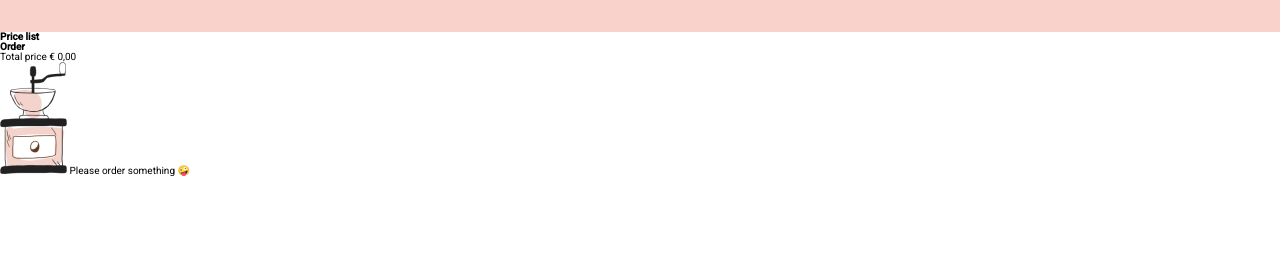
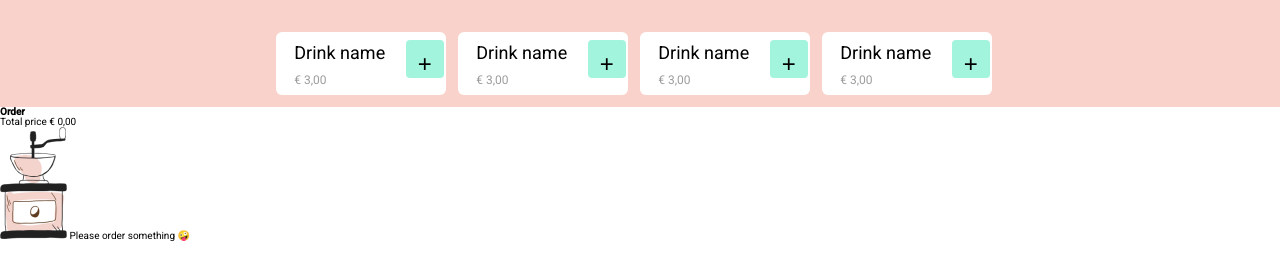
Before and after one commit to SeppeP/plant-based-barista2, a website built with webpack: page src/index.html in a window 1280 px wide. Shown: the part 104-384 px from the top of the page. Built offline with nearby package versions, Linux system fonts and the light colour scheme; some packages are replaced by stand-ins of ours.

Commit message:
pricelist added

```diff
--- a/src/css/base.css
+++ b/src/css/base.css
@@ -13,3 +13,7 @@ html {
 }
 
 /* stylelint-enable */
+
+.highlight {
+  background-color: var(--backgroundColor);
+}
--- a/src/css/components/header.css
+++ b/src/css/components/header.css
@@ -1,7 +1,6 @@
 @import '../vars.css';
 
 .header {
-  background-color: var(--backgroundColor);
   background-image: url(../../assets/img/plan-based-coffee.png);
   background-repeat: no-repeat;
   background-position: 90%;
--- /dev/null
+++ b/src/css/components/pricelist.css
@@ -0,0 +1,55 @@
+@import '../vars.css';
+
+.visually-hidden {
+  display: none;
+}
+
+.prices__list {
+  display: flex;
+  flex-wrap: wrap;
+  width: 87%;
+  margin: 0 auto;
+  justify-content: center;
+  border-bottom: var(--mediumSpacer);
+}
+
+.price {
+  background-color: var(--whiteColor);
+  border-radius: .6rem;
+  width: 17rem;
+  height: 6.3rem;
+  margin: 0 var(--smallSpacer) var(--smallSpacer) 0;
+}
+
+.price__button {
+  display: grid;
+  grid-template-columns: 3fr 1fr;
+  align-items: center;
+  justify-items: center;
+}
+
+.price__button__wrapper {
+  display: flex;
+  flex-flow: column;
+}
+
+.price__button__name {
+  font-size: var(--fontSizeSmall);
+  padding: var(--smallSpacer);
+}
+
+.price__button__amount {
+  font-size: var(--fontSizeTiny);
+  color: var(--greyColor);
+  padding: 0 var(--smallSpacer);
+}
+
+.price__button__plus {
+  background: var(--backgroundColorGreen);
+  padding: var(--smallSpacer);
+  border-radius: .4rem;
+  height: 3.8rem;
+  width: 3.8rem;
+  font-size: var(--fontSizeMediumLarge);
+  font-family: var(--font2);
+}
--- a/src/css/vars.css
+++ b/src/css/vars.css
@@ -1,11 +1,17 @@
 :root {
   --backgroundColor: #f9d2cb;
+  --backgroundColorGreen: #a3f4dc;
   --font: roboto, sans-serif;
+  --font2: cabin, sans-serif;
   --lightFont: 300;
   --boldFont: 700;
   --fontSizeTiny: 1.2rem;
   --fontSizeSmall: 1.8rem;
   --fontSizeMedium: 2.1rem;
+  --fontSizeMediumLarge: 2.4rem;
   --fontSizeLarge: 2.6rem;
   --smallSpacer: 1.2rem;
+  --mediumSpacer: 3rem;
+  --whiteColor: white;
+  --greyColor: #9c9c9c;
 }
--- a/src/index.html
+++ b/src/index.html
@@ -33,6 +33,52 @@
             </a>
           </li>
         -->
+
+        <li class="price">
+          <a class="price__button">
+            <span class="price__button__wrapper">
+              <span class="price__button__name">Drink name</span>
+              <span class="price__button__amount">&euro; 3,00</span>
+            </span>
+            <span class="price__button__plus">+</span>
+          </a>
+        </li>
+
+        <li class="price">
+          <a class="price__button">
+            <span class="price__button__wrapper">
+              <span class="price__button__name">Drink name</span>
+              <span class="price__button__amount">&euro; 3,00</span>
+            </span>
+            <span class="price__button__plus">+</span>
+          </a>
+        </li>
+
+
+        <li class="price">
+          <a class="price__button">
+            <span class="price__button__wrapper">
+              <span class="price__button__name">Drink name</span>
+              <span class="price__button__amount">&euro; 3,00</span>
+            </span>
+            <span class="price__button__plus">+</span>
+          </a>
+        </li>
+
+
+        <li class="price">
+          <a class="price__button">
+            <span class="price__button__wrapper">
+              <span class="price__button__name">Drink name</span>
+              <span class="price__button__amount">&euro; 3,00</span>
+            </span>
+            <span class="price__button__plus">+</span>
+          </a>
+        </li>
+
+
+
+
       </ul>
     </section>
     <section class="content spaced">
--- a/src/style.css
+++ b/src/style.css
@@ -4,4 +4,5 @@
 
 /* components */
 @import './css/components/header.css';
+@import './css/components/pricelist.css';
 @import './css/components/order.css';
```
